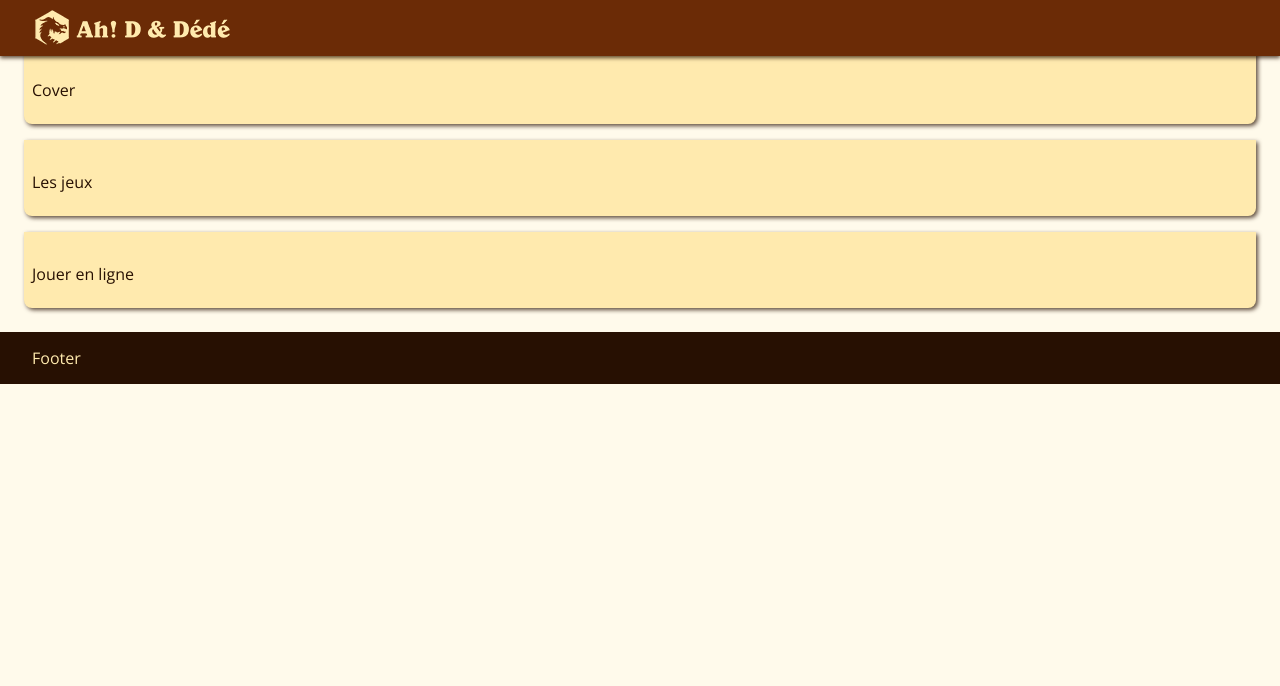
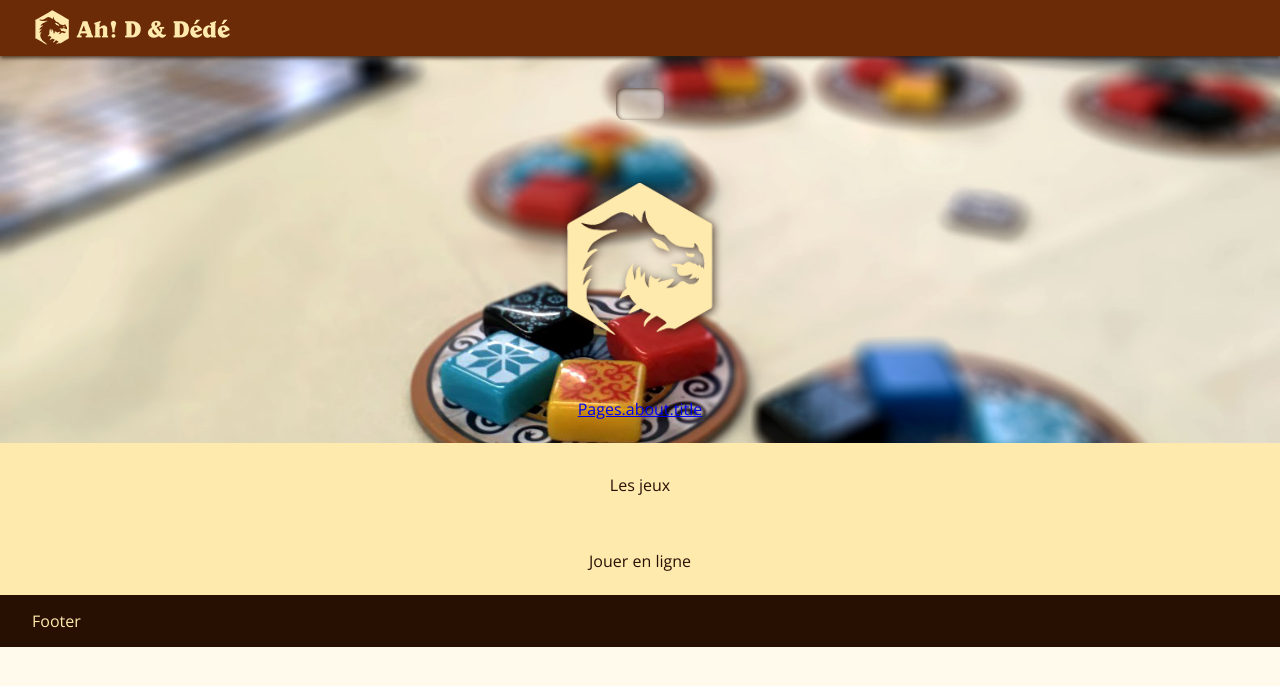
Before and after one commit to nicolasvauche/adndd2, a Symfony app: template templates/default/index.html.twig in a window 1280 px wide. Shown: the top 686 px of the page. Run offline with Twig, Linux system fonts and the light colour scheme; the template is opened without the code that fills it, so the values that code supplies are empty; style sheets or scripts are compiled from the project's sources; some libraries are stand-ins or nearby versions.

Commit message:
Homepage

```diff
--- a/src/Controller/ContactController.php
+++ b/src/Controller/ContactController.php
@@ -14,7 +14,7 @@ use Symfony\Component\Validator\Validator\ValidatorInterface;
 class ContactController extends AbstractController
 {
     /**
-     * @Route("/contacte-nous", name="contact")
+     * @Route("/contactons-nous", name="contact")
      */
     public function index(Request $request, ValidatorInterface $validator, MailerService $mailerService): Response
     {
--- /dev/null
+++ b/src/assets/scss/base/_typography.scss
@@ -0,0 +1,28 @@
+h1 {
+    padding: 0.5rem;
+    font-family: $font-family-secondary;
+    font-size: 1.75rem;
+    text-transform: uppercase;
+    color: $color-bg-alt;
+    background-color: $color-bg-primary;
+    border-radius: $border-radius-default;
+    box-shadow: inset calc(#{$box-shadow-x} / 2) calc(#{$box-shadow-y} / 2) $box-shadow-radius $box-shadow-color;
+
+    @include respond(sm) {
+        padding-left: 1rem;
+        padding-right: 1rem;
+        font-size: 2rem;
+    }
+
+    @include respond(md) {
+        padding: 1rem 1.5rem;
+    }
+}
+
+h2 {
+    font-family: $font-family-secondary;
+    font-size: 1.5rem;
+    text-transform: uppercase;
+    color: $color-bg-alt;
+    text-shadow: calc(#{$box-shadow-x} / 2) calc(#{$box-shadow-y} / 2) 0 $box-shadow-color-alt;
+}
--- a/src/assets/scss/layout/_layout.scss
+++ b/src/assets/scss/layout/_layout.scss
@@ -4,8 +4,15 @@ html {
     body {
         font-family: $font-family-primary;
         font-size: 1rem;
+        text-align: center;
         color: $color-fg-primary;
         background-color: $color-bg-primary;
+
+        @include respond(sm) {
+            text-align: left;
+        }
+
+        @import "../base/typography";
 
         @import "header";
 
@@ -26,6 +33,13 @@ html {
                 @include respond(md) {
                     margin-left: 1.5rem;
                     margin-right: 1.5rem;
+                    padding-left: 1rem;
+                    padding-right: 1rem;
+                }
+
+                @include respond(md) {
+                    padding-left: 1.5rem;
+                    padding-right: 1.5rem;
                 }
             }
 
@@ -57,27 +71,10 @@ html {
                     padding: 0 1.5rem;
                 }
             }
-
-            h1 {
-                padding: 0.5rem;
-                font-family: $font-family-secondary;
-                font-size: 1.75rem;
-                text-transform: uppercase;
-                color: $color-bg-alt;
-                background-color: $color-bg-primary;
-                border-radius: $border-radius-default;
-                box-shadow: inset calc(#{$box-shadow-x} / 2) calc(#{$box-shadow-y} / 2) $box-shadow-radius $box-shadow-color;
-            }
-
-            h2 {
-                font-family: $font-family-secondary;
-                font-size: 1.5rem;
-                text-transform: uppercase;
-                color: $color-bg-alt;
-                text-shadow: calc(#{$box-shadow-x} / 2) calc(#{$box-shadow-y} / 2) 0 $box-shadow-color-alt;
-            }
         }
 
         @import "footer";
+
+        @import "../pages/home";
     }
 }
--- /dev/null
+++ b/src/assets/scss/pages/_home.scss
@@ -0,0 +1,41 @@
+&.home {
+
+    h1 {
+        text-align: center;
+        background-color: rgba($color-bg-primary, 0.5);
+        text-shadow: calc(#{$box-shadow-x} / 2) calc(#{$box-shadow-y} / 2) 0 $box-shadow-color-alt;
+    }
+
+    article {
+        & > section {
+            display: flex;
+            flex-direction: column;
+            align-items: center;
+            justify-content: space-between;
+
+            @include respond(sm) {
+                margin: 0;
+                border-radius: 0;
+                box-shadow: none;
+            }
+
+            &.cover {
+                min-height: 50vh;
+                background-color: transparent;
+                background-image: url('../images/home_cover.jpg');
+                background-repeat: no-repeat;
+                background-position: center center;
+                background-size: cover;
+
+                @include respond(sm) {
+                    min-height: 30vh;
+                }
+
+                .app_logo {
+                    margin: 3rem 0;
+                    filter: drop-shadow($box-shadow-x $box-shadow-y $box-shadow-radius $box-shadow-color);
+                }
+            }
+        }
+    }
+}
--- a/templates/default/index.html.twig
+++ b/templates/default/index.html.twig
@@ -7,7 +7,11 @@
 {% block body %}
     <article>
         <section class="cover">
-            Cover
+            <h1>{{ appConfig.getAppTitle() }}</h1>
+
+            <img src="{{ asset('assets/images/logo_adndd_full.png') }}" class="app_logo" alt="{{ appConfig.getAppName() }}" />
+
+            <a href="{{ path('about') }}" class="app_button cta" title="{{ 'pages.about.menu' | trans | capitalize }}">{{ 'pages.about.title' | trans | capitalize }}</a>
         </section>
 
         <section class="games">
--- a/translations/messages.fr.yaml
+++ b/translations/messages.fr.yaml
@@ -4,6 +4,9 @@ pages:
   home:
     menu: "accueil"
     title: "page d'accueil"
+  about:
+    menu: "présentation"
+    title: "qui sommes-nous ?"
   contact:
     menu: "contact"
     title: "contactons-nous"
```
Also changed, not shown: public/assets/images/home_cover.jpg (renamed from public/assets/images/cover_about.jpg), public/assets/images/logo_adndd_full.png (renamed from public/assets/images/logo_adndd_footer.png).
